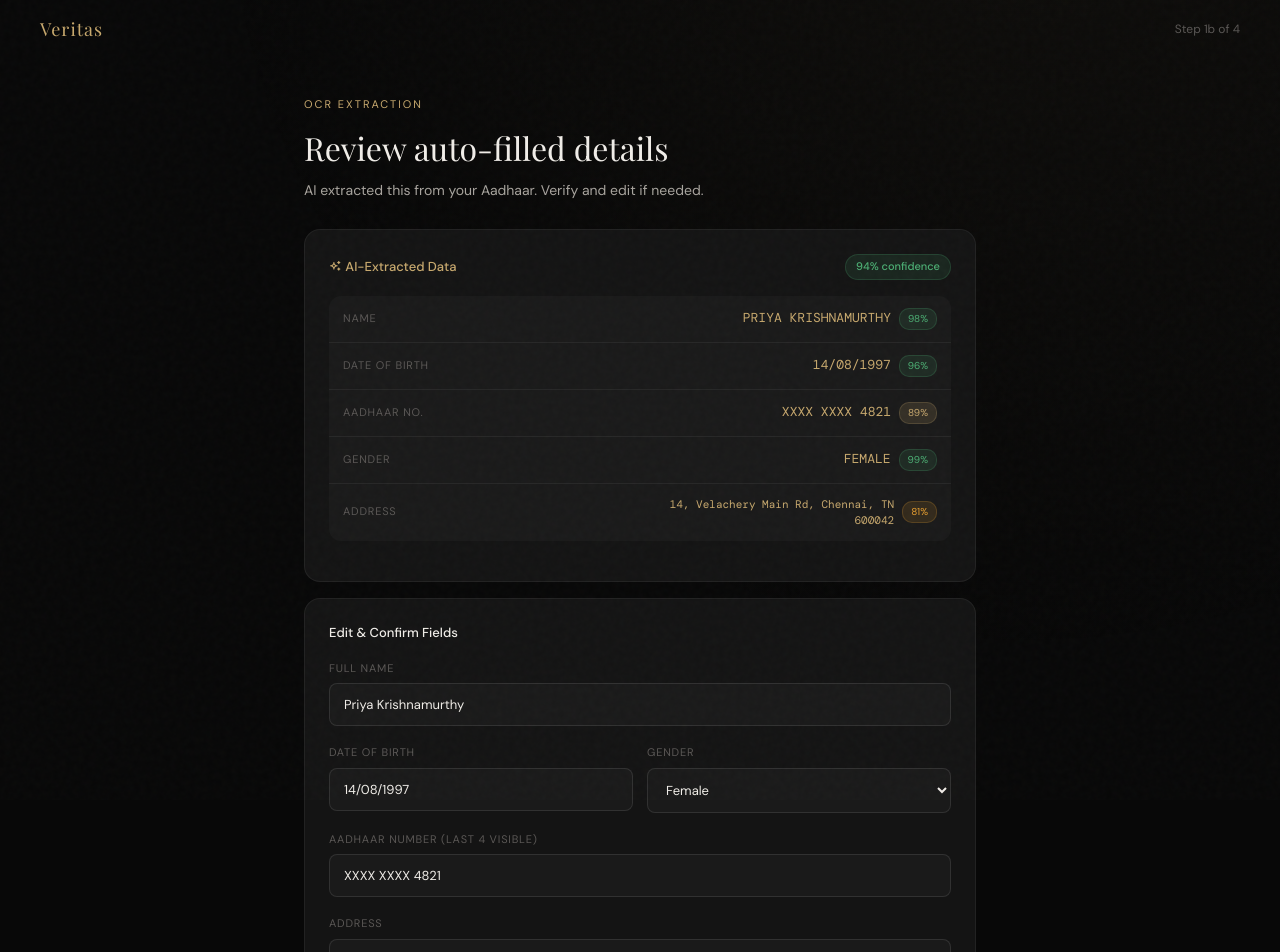
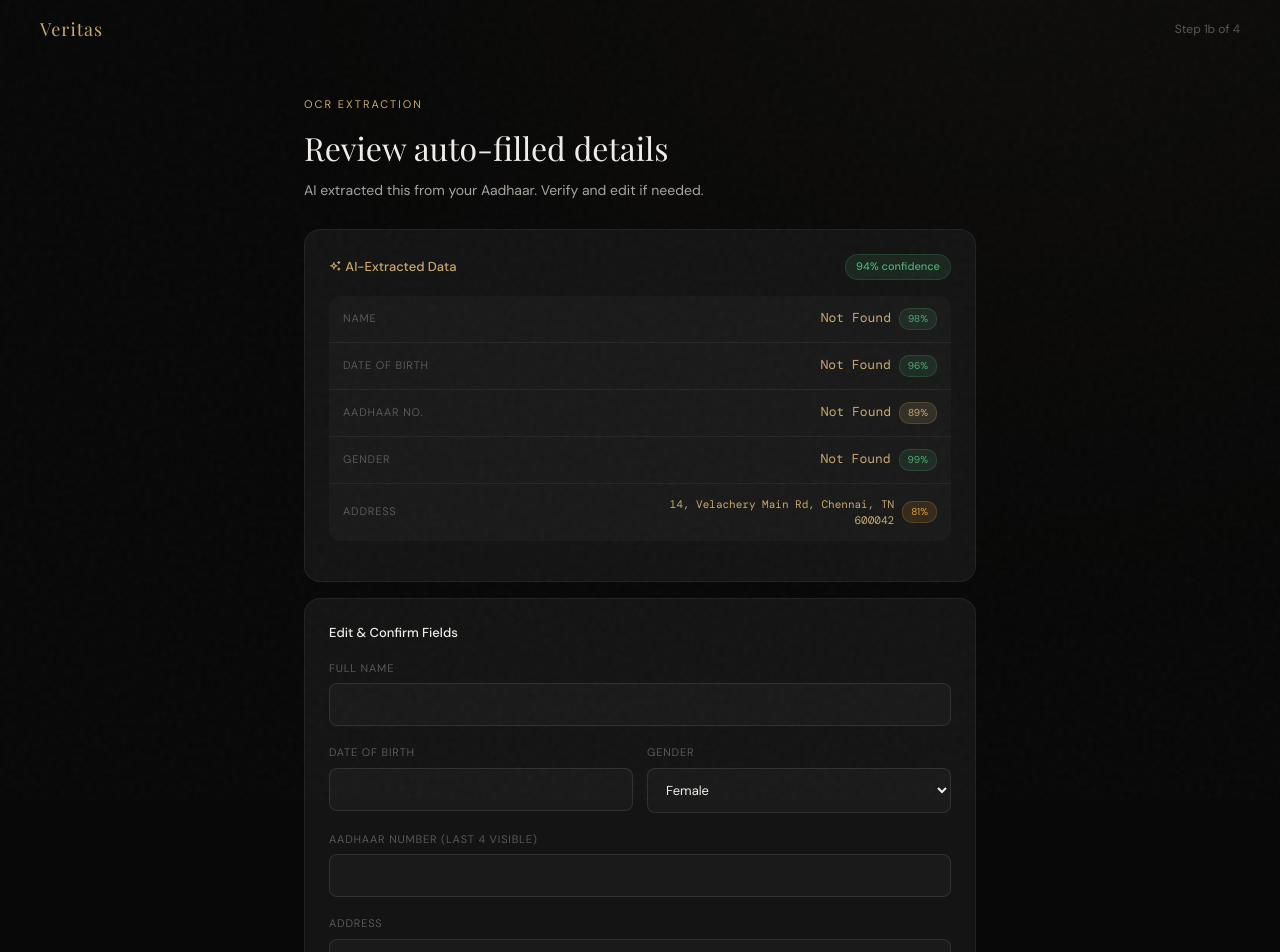
Before and after one commit to Ashikka-RB/Veritas, a React (Vite) app in the folder frontend/: page /verify/ocr in a window 1280 px wide. Shown: the top 952 px of the page. Built offline with nearby package versions, Linux system fonts and the light colour scheme.

Commit message:
Integrated OCR extraction with frontend review system

```diff
--- a/frontend/src/pages/AadhaarUpload.jsx
+++ b/frontend/src/pages/AadhaarUpload.jsx
@@ -37,11 +37,45 @@ export default function AadhaarUpload() {
 
     if (response.ok) {
 
-      setUploaded(true);
+  setUploaded(true);
 
-      setFile(selectedFile);
+  setFile(selectedFile);
 
-    } else {
+  // OCR API call
+  const ocrFormData = new FormData();
+
+  ocrFormData.append(
+    "aadhaar",
+    selectedFile
+  );
+
+  const ocrResponse = await fetch(
+    "http://localhost:8000/api/ocr/aadhaar",
+    {
+      method: "POST",
+      body: ocrFormData
+    }
+  );
+
+  const ocrData =
+    await ocrResponse.json();
+
+  console.log(ocrData);
+
+  // store OCR data
+  localStorage.setItem(
+    "ocrData",
+    JSON.stringify(
+      ocrData.extractedData
+    )
+  );
+
+  // navigate after OCR
+  setTimeout(() => {
+    navigate('/verify/ocr');
+  }, 2000);
+
+} else {
 
       alert(data.message);
 
--- a/frontend/src/pages/OcrReview.jsx
+++ b/frontend/src/pages/OcrReview.jsx
@@ -3,6 +3,11 @@ import Navbar from '../components/Navbar';
 
 export default function OcrReview() {
   const navigate = useNavigate();
+  const ocrData = JSON.parse(
+  localStorage.getItem("ocrData")
+);
+
+console.log(ocrData);
 
   return (
     <div className="page active" id="p-ocr">
@@ -20,22 +25,21 @@ export default function OcrReview() {
             <span className="badge badge-green">94% confidence</span>
           </div>
           <div style={{ background: 'var(--bg3)', borderRadius: 'var(--r)', overflow: 'hidden', marginBottom: '16px' }}>
-            <div className="ocr-field-row" style={{ padding: '12px 14px' }}><span className="ocr-key">Name</span><div style={{ display: 'flex', alignItems: 'center', gap: '8px' }}><span className="ocr-val">PRIYA KRISHNAMURTHY</span><span className="confidence-pill badge-green" style={{ background: 'var(--green-dim)', color: 'var(--green)' }}>98%</span></div></div>
-            <div className="ocr-field-row" style={{ padding: '12px 14px' }}><span className="ocr-key">Date of Birth</span><div style={{ display: 'flex', alignItems: 'center', gap: '8px' }}><span className="ocr-val">14/08/1997</span><span className="confidence-pill badge-green" style={{ background: 'var(--green-dim)', color: 'var(--green)' }}>96%</span></div></div>
-            <div className="ocr-field-row" style={{ padding: '12px 14px' }}><span className="ocr-key">Aadhaar No.</span><div style={{ display: 'flex', alignItems: 'center', gap: '8px' }}><span className="ocr-val">XXXX XXXX 4821</span><span className="confidence-pill badge-gold" style={{ background: 'var(--gold-dim)', color: 'var(--gold)' }}>89%</span></div></div>
-            <div className="ocr-field-row" style={{ padding: '12px 14px' }}><span className="ocr-key">Gender</span><div style={{ display: 'flex', alignItems: 'center', gap: '8px' }}><span className="ocr-val">FEMALE</span><span className="confidence-pill badge-green" style={{ background: 'var(--green-dim)', color: 'var(--green)' }}>99%</span></div></div>
+            <div className="ocr-field-row" style={{ padding: '12px 14px' }}><span className="ocr-key">Name</span><div style={{ display: 'flex', alignItems: 'center', gap: '8px' }}><span className="ocr-val">{ocrData?.name || "Not Found"}</span><span className="confidence-pill badge-green" style={{ background: 'var(--green-dim)', color: 'var(--green)' }}>98%</span></div></div>
+            <div className="ocr-field-row" style={{ padding: '12px 14px' }}><span className="ocr-key">Date of Birth</span><div style={{ display: 'flex', alignItems: 'center', gap: '8px' }}><span className="ocr-val">{ocrData?.dob || "Not Found"}</span><span className="confidence-pill badge-green" style={{ background: 'var(--green-dim)', color: 'var(--green)' }}>96%</span></div></div>
+            <div className="ocr-field-row" style={{ padding: '12px 14px' }}><span className="ocr-key">Aadhaar No.</span><div style={{ display: 'flex', alignItems: 'center', gap: '8px' }}><span className="ocr-val">{ocrData?.aadhaarNumber || "Not Found"}</span><span className="confidence-pill badge-gold" style={{ background: 'var(--gold-dim)', color: 'var(--gold)' }}>89%</span></div></div>
+            <div className="ocr-field-row" style={{ padding: '12px 14px' }}><span className="ocr-key">Gender</span><div style={{ display: 'flex', alignItems: 'center', gap: '8px' }}><span className="ocr-val">{ocrData?.gender || "Not Found"}</span><span className="confidence-pill badge-green" style={{ background: 'var(--green-dim)', color: 'var(--green)' }}>99%</span></div></div>
             <div className="ocr-field-row" style={{ padding: '12px 14px' }}><span className="ocr-key">Address</span><div style={{ display: 'flex', alignItems: 'center', gap: '8px', maxWidth: '280px' }}><span className="ocr-val" style={{ textAlign: 'right', fontSize: '11px', lineHeight: 1.5 }}>14, Velachery Main Rd, Chennai, TN 600042</span><span className="confidence-pill badge-amber" style={{ background: 'var(--amber-dim)', color: 'var(--amber)' }}>81%</span></div></div>
           </div>
         </div>
 
         <div className="card" style={{ marginBottom: '24px' }}>
           <div style={{ fontSize: '13px', fontWeight: 500, marginBottom: '16px' }}>Edit &amp; Confirm Fields</div>
-          <div className="form-group"><label>Full Name</label><input type="text" defaultValue="Priya Krishnamurthy" /></div>
+          <div className="form-group"><label>Full Name</label><input type="text" defaultValue={ocrData?.name} /></div>
           <div className="form-row">
-            <div className="form-group"><label>Date of Birth</label><input type="text" defaultValue="14/08/1997" /></div>
-            <div className="form-group"><label>Gender</label><select><option>Female</option><option>Male</option><option>Other</option></select></div>
-          </div>
-          <div className="form-group"><label>Aadhaar Number (Last 4 visible)</label><input type="text" defaultValue="XXXX XXXX 4821" /></div>
+            <div className="form-group"><label>Date of Birth</label><input type="text" defaultValue={ocrData?.dob} /></div>
+            <div className="form-group"><label>Gender</label><select defaultValue={ocrData?.gender}><option value="FEMALE">Female</option><option value="MALE">Male</option><option value="OTHER"> Other</option></select></div></div>
+          <div className="form-group"><label>Aadhaar Number (Last 4 visible)</label><input type="text" defaultValue={ocrData?.aadhaarNumber} /></div>
           <div className="form-group"><label>Address</label><textarea rows="2" defaultValue="14, Velachery Main Rd, Chennai, Tamil Nadu 600042"></textarea></div>
         </div>
         <div style={{ display: 'flex', gap: '12px' }}>
```
Also changed, not shown: 2 other files (tests, documents, lock files or other folders).
